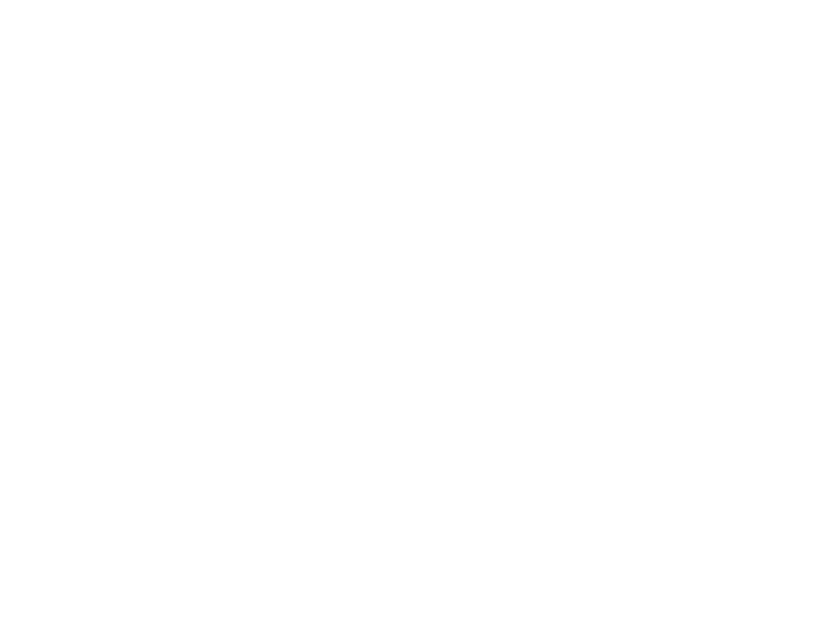
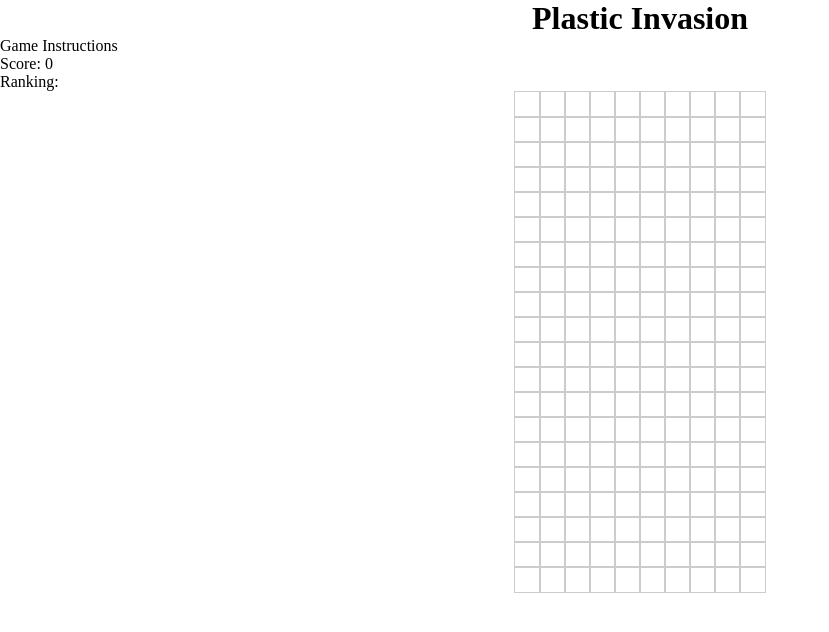
Before and after one commit to LisaHyunjoo/Plastic-Invasion, a plain HTML site: page index.html in a window 1280 px wide. Shown: the whole page, without its empty margins (0-829 px from the left). Drawn offline with Linux system fonts and the light colour scheme.

Commit message:
game board

```diff
--- a/css/style.css
+++ b/css/style.css
@@ -0,0 +1,43 @@
+* {
+    margin: 0;
+    padding: 0;
+}
+
+body {
+    height: 100%;
+  }
+
+.title {
+    text-align: center;
+}
+
+ul {
+    list-style: none;
+
+}
+
+.game-board > ul {
+    /* background-color: lightcyan; */
+    width: 250px;
+    border: 1px dotted gray;
+    margin: 0 auto;
+
+}
+
+.game-board > ul > li {
+    width: 100%;
+    height: 25px;
+    /* background-color: rgb(173, 240, 173); */
+}
+
+.game-board > ul > li > ul {
+    /* background-color: rgb(197, 156, 112); */
+    display: flex;
+}
+
+.game-board > ul > li > ul > li {
+    /* background-color: bisque; */
+    width: 25px;
+    height: 25px;
+    outline: 1px solid #ccc;
+}
--- a/index.html
+++ b/index.html
@@ -8,7 +8,14 @@
     <link rel="stylesheet" href="css/style.css">
 </head>
 <body>
-
+    <h1 class="title">Plastic Invasion</h1>
+    <p>Game Instructions</p>
+    <p>Score: 0</p>
+    <p>Ranking:</p>
+    <div class="game-board">
+        <ul>
+        </ul>
+    </div>
     <script type="text/javascript" src="js/app.js"></script>
 </body>
 </html>
--- a/js/app.js
+++ b/js/app.js
@@ -1 +1,14 @@
-console.log('Hello')
+const gameBoard = document.querySelector(".game-board > ul")
+
+for (let i=0; i<20; i++) {
+    const rows = document.createElement('li')
+    const cols = document.createElement('ul')
+    for (let j=0; j<10; j++) {
+        const cube = document.createElement('li')
+        cols.appendChild(cube)
+    }
+    rows.appendChild(cols)
+    gameBoard.appendChild(rows)
+}
+
+console.log(gameBoard)
```
